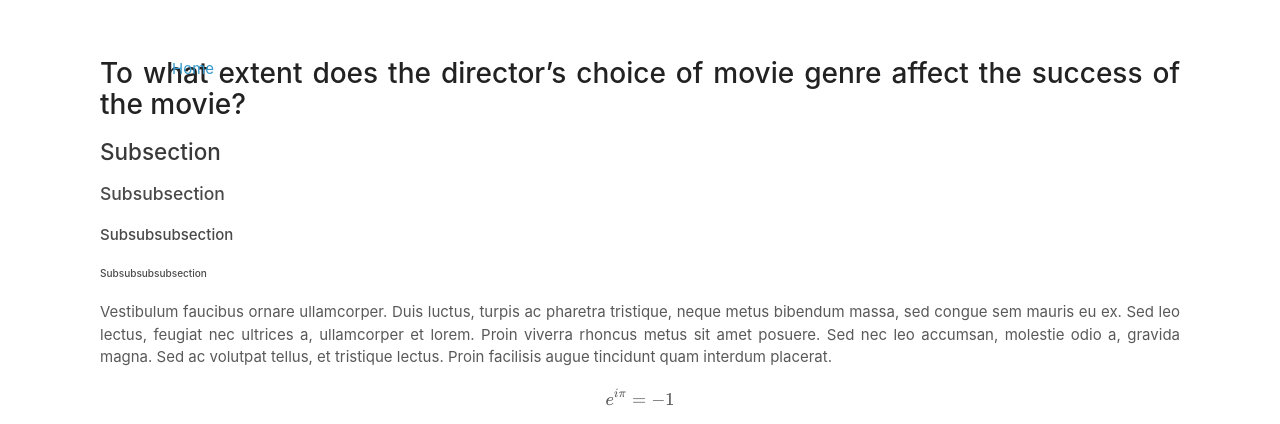
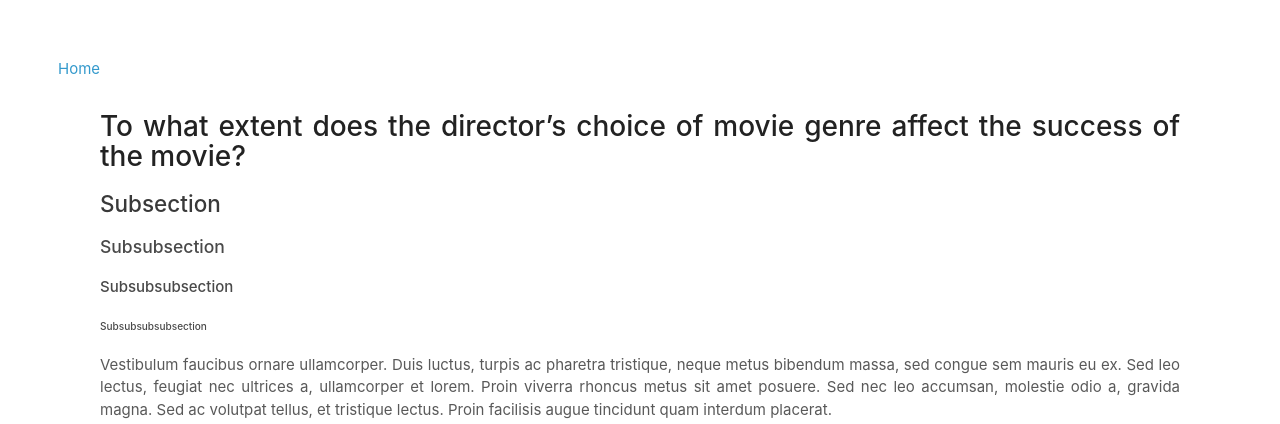
Before and after one commit to epfl-ada/ada-2023-project-crunchychicken, a Jekyll site: the page built from docs/section-2.md, in a window 1280 px wide. Shown: the top 424 px of the page. Built offline with Jekyll 4.4.1, drawn with Linux system fonts in a browser that asks for light colours; our own code applies the rules of GitHub Pages for plain Markdown files.

Commit message:
adjusting header nav for full layout

```diff
--- a/docs/_layouts/full.html
+++ b/docs/_layouts/full.html
@@ -43,9 +43,9 @@
   </head>
   <body>
     <!-- Header with Home Link -->
-    <header style="text-align: center; margin-bottom: 20px;">
+    <div class="header-nav" style="text-align: left; margin-bottom: 30px;">
       <a href="{{ site.baseurl | default: '/' }}">Home</a>
-    </header>
+    </div>
 
     <div class="wrapper">
 
```
